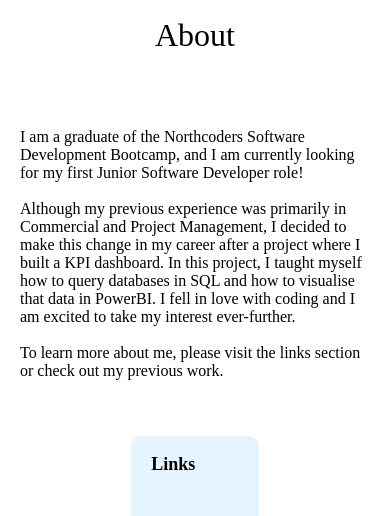
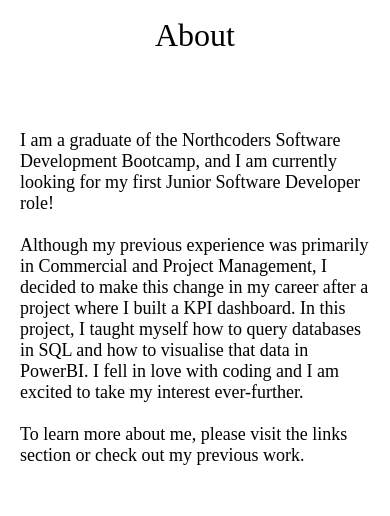
Before and after one commit to OliverHolt/portfolio-website, a React (Create React App) app: page / in a window 390 px wide. Shown: the part 840-1356 px from the top of the page. Built offline with nearby package versions, Linux system fonts and the light colour scheme.

Commit message:
change font size for about me section

```diff
--- a/src/CSS/About.css
+++ b/src/CSS/About.css
@@ -83,6 +83,9 @@
   #about-section-title {
     font-size: xx-large;
   }
+  #about-me-blurb p {
+    font-size: large;
+  }
 }
 
 @media screen and (max-width: 1024px) {
```
